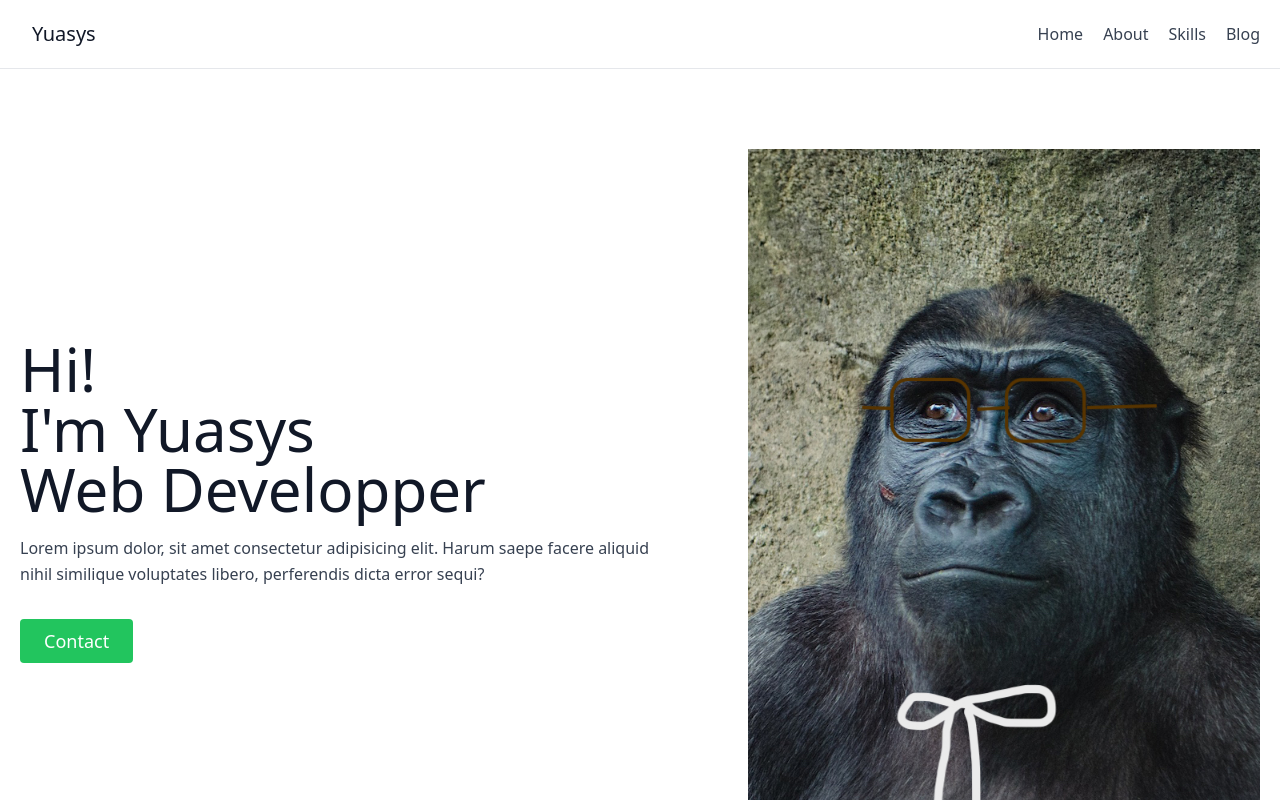
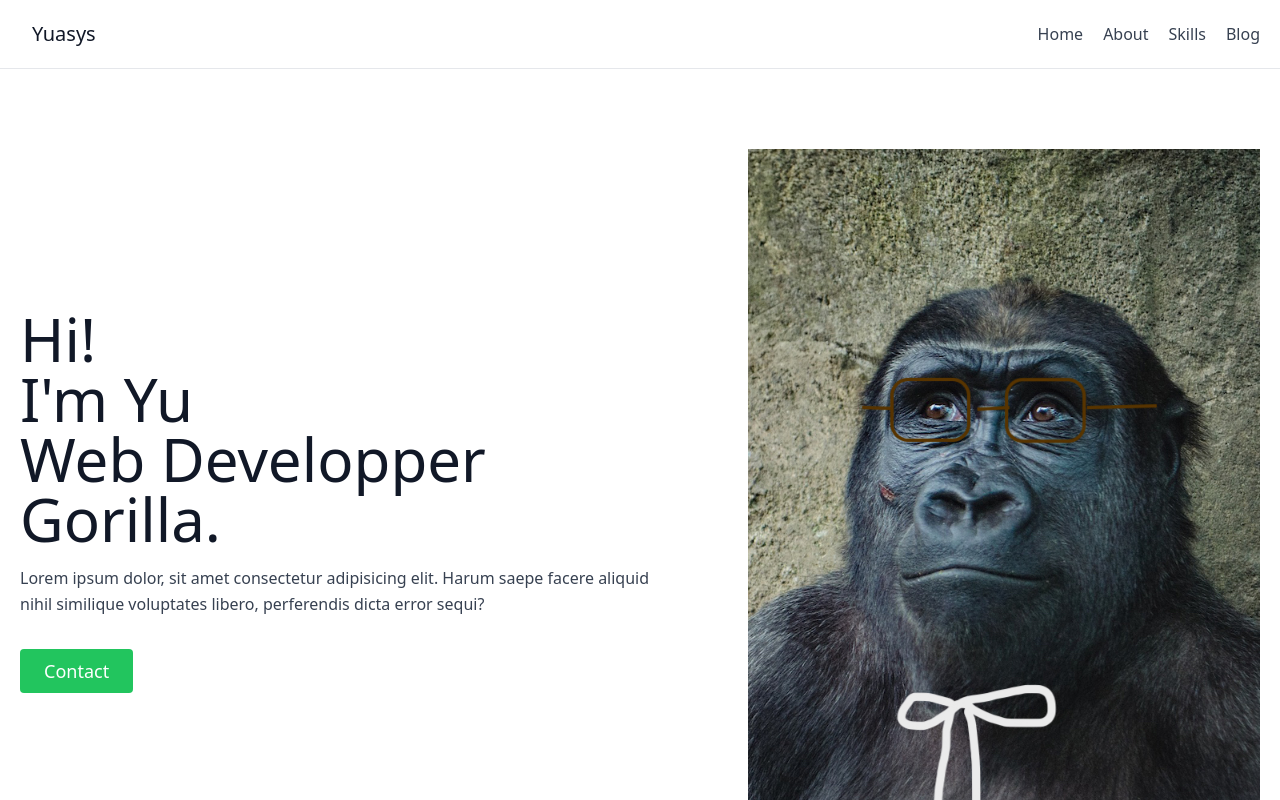
Before and after one commit to yuasys-shinya/web-dev-study, a React (Vite) app in the folder lesson3/reactProject/vite-react-tailwind/my-project/: page / in a window 1280 px wide. Shown: the top 800 px of the page. Built offline with nearby package versions, Linux system fonts and the light colour scheme.

Commit message:
App.jsx update

```diff
--- a/lesson3/reactProject/vite-react-tailwind/my-project/src/App.jsx
+++ b/lesson3/reactProject/vite-react-tailwind/my-project/src/App.jsx
@@ -23,8 +23,8 @@ function App() {
         <div className='flex container mx-auto py-20 px-5 flex-col md:flex-row items-center'>
           <div className='md:w-1/2 flex-grow mb-16 lg:pr-24 md:pr-16 text-center md:text-left'>
             <h1 className='text-3xl sm:text-6xl text-gray-900 font-medium mb-4'>Hi!<br />
-              I'm Yuasys<br />
-              Web Developper
+              I'm Yu<br />
+              Web Developper Gorilla.
             </h1>
             <p className='mb-8 leading-relaxed'>
               Lorem ipsum dolor, sit amet consectetur adipisicing elit. Harum saepe facere aliquid nihil similique voluptates libero, perferendis dicta error sequi?
```
